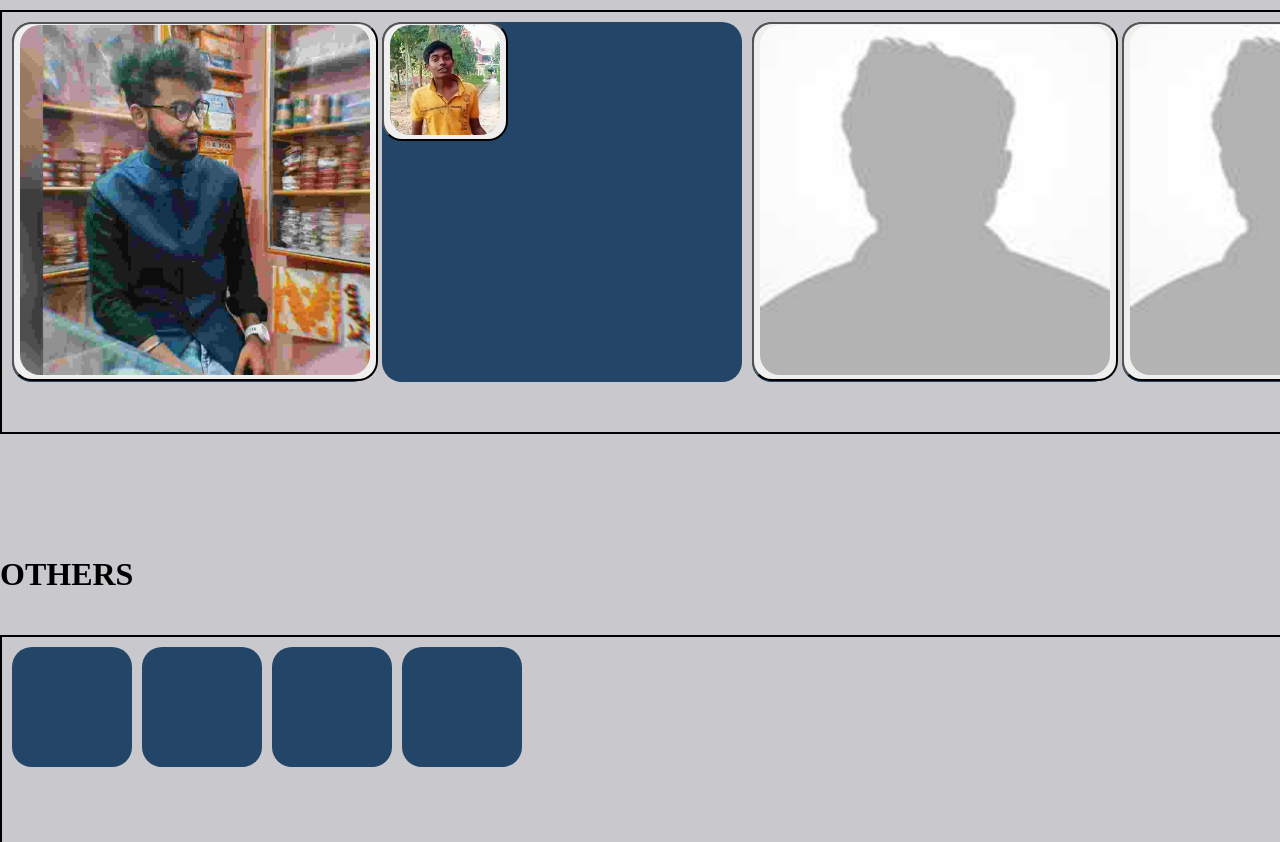
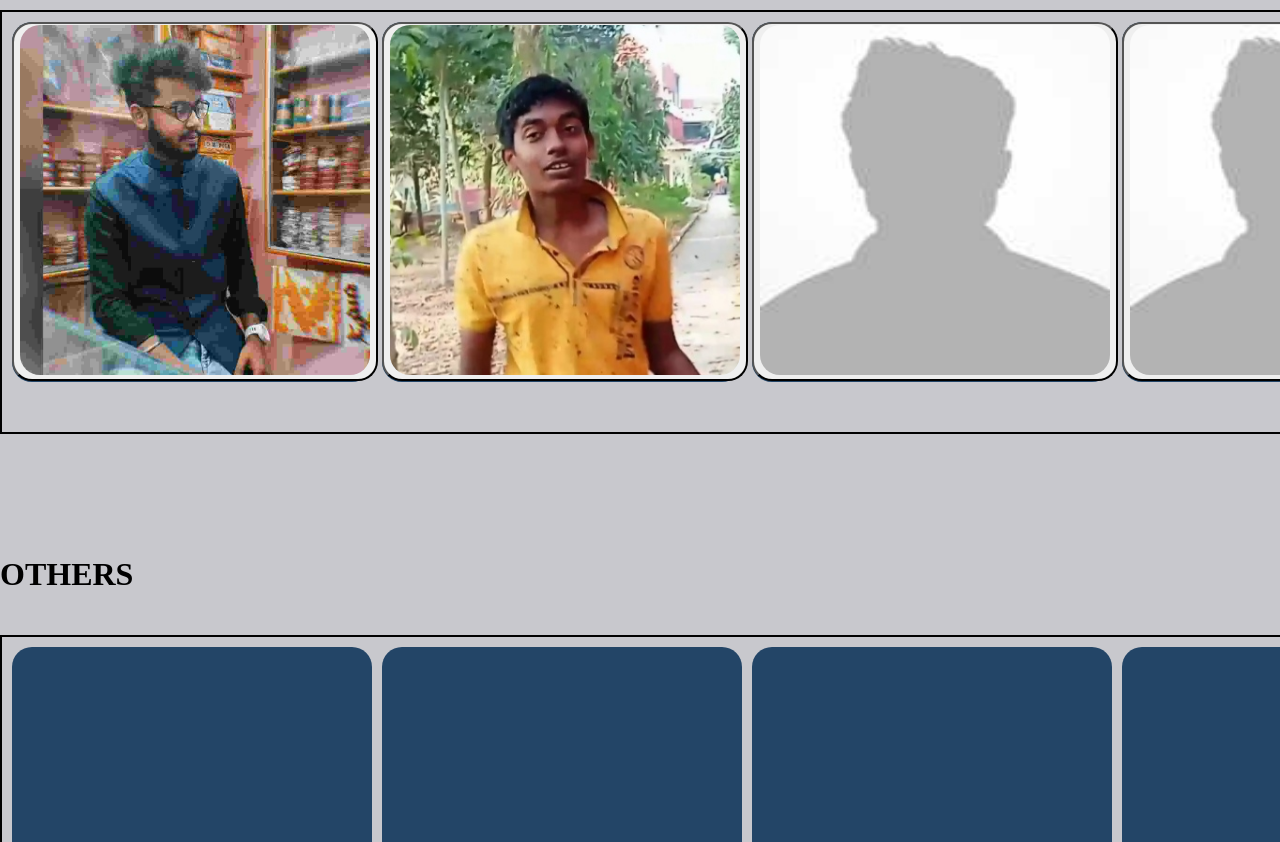
Before and after one commit to akashmaitygroup/mywebstore, a plain HTML site: page index.html in a window 1280 px wide. Shown: the part 290-1132 px from the top of the page. Drawn offline with Linux system fonts and the light colour scheme.

Commit message:
Update index.html

```diff
--- a/index.html
+++ b/index.html
@@ -22,7 +22,7 @@
             </div>
 
             <div style="position:absolute;width:360px;height:360px;background-color:#234567;top:10px;left:380px;border-radius:20px;">
-                <button style="border-radius:20px;" onclick="goframe();"><img src="sd2.jpg" style="width:110px;height:110px;border-radius:20px;"/></button>
+                <button style="border-radius:20px;" onclick="goframe();"><img src="sd2.jpg" style="width:350px;height:350px;border-radius:20px;"/></button>
             </div>
             <div style="position:absolute;width:360px;height:360px;background-color:#234567;top:10px;left:750px;border-radius:20px;">
                  <button style="border-radius:20px;" onclick="goalart();"><img src="up2.jpg" style="width:350px;height:350px;border-radius:20px;"/></button>
@@ -36,17 +36,17 @@
         <div style="position:absolute;top:825px;left:0px;background-color:rgb(200,200,205);height:625px;width:100%;">
             <h1>OTHERS </h1>
             <div style="position:absolute;overflow-x:scroll;border:2px black solid;width:100%;height:420px;top:100px;">
-            <div style="position:absolute;width:120px;height:120px;background-color:#234567;top:10px;left:10px;border-radius:20px;">
+            <div style="position:absolute;width:360px;height:360px;background-color:#234567;top:10px;left:10px;border-radius:20px;">
 
             </div>
 
-            <div style="position:absolute;width:120px;height:120px;background-color:#234567;top:10px;left:140px;border-radius:20px;">
+            <div style="position:absolute;width:360px;height:360px;background-color:#234567;top:10px;left:380px;border-radius:20px;">
 
             </div>
-            <div style="position:absolute;width:120px;height:120px;background-color:#234567;top:10px;left:270px;border-radius:20px;">
+            <div style="position:absolute;width:360px;height:360px;background-color:#234567;top:10px;left:750px;border-radius:20px;">
 
             </div>
-            <div style="position:absolute;width:120px;height:120px;background-color:#234567;top:10px;left:400px;border-radius:20px;">
+            <div style="position:absolute;width:360px;height:360px;background-color:#234567;top:10px;left:1120px;border-radius:20px;">
 
             </div>
             </div>
@@ -54,7 +54,7 @@
         </div>
         <!--THIS IS FRAMEPAGE-->
         <div id="div2" class="framediv"  style="display:none;" >
-        <iframe id="framevalue"  style="position:fixed;width:100%;height:520px;top:200px;left:0px;"></iframe>
+        <iframe id="framevalue"  style="position:fixed;width:100%;height:1500px;top:200px;left:0px;"></iframe>
         </div>
 
         <script type="text/javascript">
```
